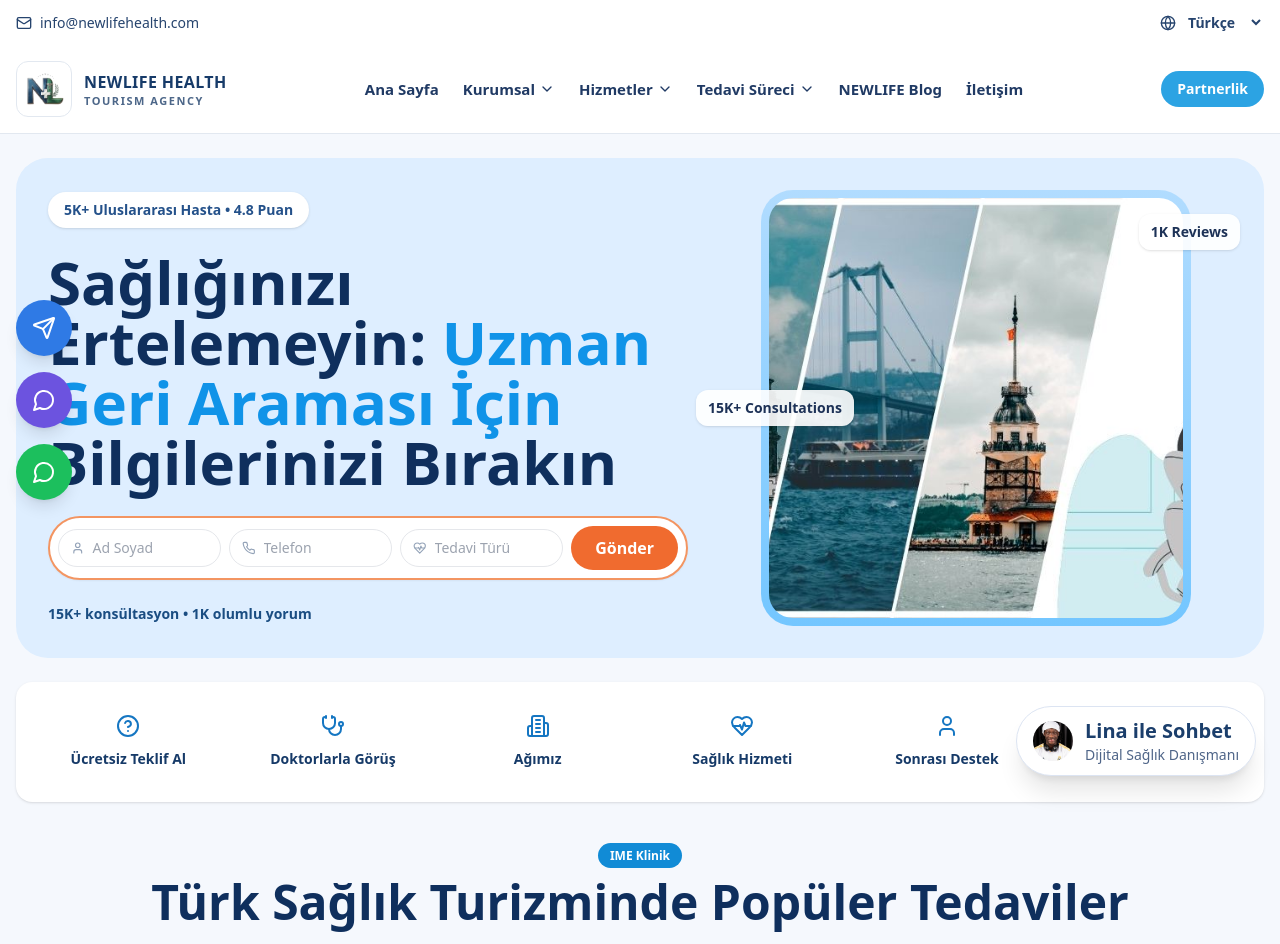
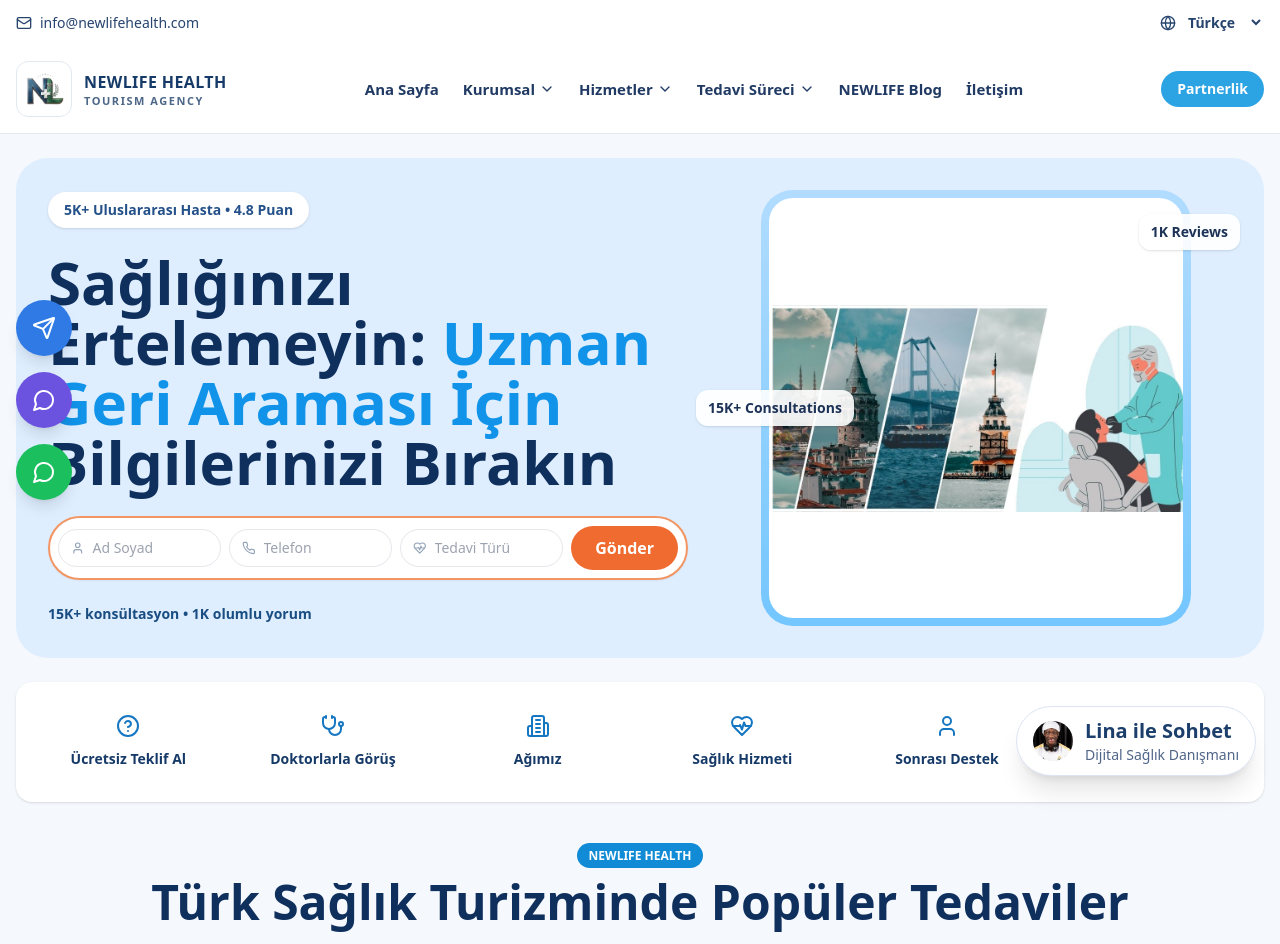
Before and after one commit to ibrahimtkmz/newlifehealth, a Next.js app: page / in a window 1280 px wide. Shown: the top 944 px of the page. Built offline with nearby package versions, Linux system fonts and the light colour scheme; grey boxes are pictures that could not be loaded.

Commit message:
Update homepage branding and hero image fit

```diff
--- a/app/page.jsx
+++ b/app/page.jsx
@@ -40,7 +40,7 @@ const content = {
     send: "Gönder",
     sent: "Gönderildi",
     quickActions: ["Ücretsiz Teklif Al", "Doktorlarla Görüş", "Ağımız", "Sağlık Hizmeti", "Sonrası Destek", "Check-Up"],
-    treatmentTag: "IME Klinik",
+    treatmentTag: "NEWLIFE HEALTH",
     treatmentTitle: "Türk Sağlık Turizminde Popüler Tedaviler",
     treatments: [
       "Yüz & Boyun Germe",
@@ -123,7 +123,7 @@ const content = {
     send: "Send",
     sent: "Sent",
     quickActions: ["Get a Free Quote", "Talk to Doctors", "Our Network", "Healthcare", "Aftercare Help", "Health Check-Up"],
-    treatmentTag: "IME Clinic",
+    treatmentTag: "NEWLIFE HEALTH",
     treatmentTitle: "Popular Treatments in Turkish Health Tourism",
     treatments: ["Face & Neck Lift", "Liposuction", "Brazilian Butt Lift", "Hollywood Smile", "Dental Implants", "Eye Laser & Smart Lens", "Blepharoplasty", "Hair Transplant"],
     infoBanner:
@@ -197,7 +197,7 @@ const content = {
     send: "Отправить",
     sent: "Отправлено",
     quickActions: ["Получить расчет", "Связь с врачом", "Наша сеть", "Медуслуги", "Поддержка", "Check-Up"],
-    treatmentTag: "IME Клиника",
+    treatmentTag: "NEWLIFE HEALTH",
     treatmentTitle: "Популярные направления лечения в Турции",
     treatments: ["Подтяжка лица и шеи", "Липосакция", "BBL", "Голливудская улыбка", "Дентальные импланты", "Лазер и умные линзы", "Блефаропластика", "Пересадка волос"],
     infoBanner:
@@ -390,7 +390,7 @@ export default function HomePage() {
             <div className="absolute -left-6 top-1/2 z-10 -translate-y-1/2 rounded-xl bg-white/90 px-3 py-2 text-sm font-semibold shadow">15K+ Consultations</div>
             <div className="absolute -right-2 top-6 z-10 rounded-xl bg-white/90 px-3 py-2 text-sm font-semibold shadow">1K Reviews</div>
             <div className="mx-auto max-w-[430px] overflow-hidden rounded-[2rem] bg-gradient-to-b from-[#b1dcff] to-[#73c6ff] p-2">
-              <Image src="/slide.jpg" alt="Doctor consultation visual" width={520} height={640} className="h-[420px] w-full rounded-[1.5rem] object-cover object-center" />
+              <Image src="/slide.jpg" alt="Doctor consultation visual" width={520} height={640} className="h-[420px] w-full rounded-[1.5rem] bg-white object-contain object-center" />
             </div>
           </div>
         </div>
@@ -525,7 +525,7 @@ export default function HomePage() {
               <Phone className="h-5 w-5" /> {t.ctaPhone}
             </p>
             <p className="flex items-center gap-2 text-lg font-semibold">
-              <Mail className="h-5 w-5" /> info@imeclinic.com
+              <Mail className="h-5 w-5" /> info@newlifehealth.com
             </p>
           </div>
         </div>
@@ -534,9 +534,9 @@ export default function HomePage() {
       <footer className="border-t bg-[#eaf2fc]">
         <div className="mx-auto grid w-full max-w-[1280px] gap-8 px-4 py-10 md:grid-cols-[1.2fr_1fr_1fr]">
           <div>
-            <Image src="/logo.png" alt="IME Clinic Logo" width={160} height={48} className="mb-3 h-12 w-auto object-contain" />
+            <Image src="/logo.png" alt="NEWLIFE HEALTH Logo" width={160} height={48} className="mb-3 h-12 w-auto object-contain" />
             <p className="max-w-[420px] text-sm leading-relaxed text-[#3d5f89]">
-              IME Clinic is a registered medical travel and treatment coordination brand operating with authorized healthcare institutions in Turkey.
+              NEWLIFE HEALTH is a registered medical travel and treatment coordination brand operating with authorized healthcare institutions in Turkey.
             </p>
           </div>
           <div>
@@ -546,10 +546,10 @@ export default function HomePage() {
           <div>
             <h4 className="mb-2 font-bold text-[#173b69]">Connect With Us</h4>
             <p className="text-sm text-[#3d5f89]">Ataköy 7-8-9-10 Kısım Mah. Çobançeşme E5 Yan Yol Cad.</p>
-            <p className="mt-2 text-sm font-semibold text-[#173b69]">info@imeclinic.com</p>
+            <p className="mt-2 text-sm font-semibold text-[#173b69]">info@newlifehealth.com</p>
           </div>
         </div>
-        <div className="border-t px-4 py-4 text-center text-sm text-[#4b678c]">Copyright © 2026 IME Hayat Sağlık Turizmi A.Ş</div>
+        <div className="border-t px-4 py-4 text-center text-sm text-[#4b678c]">Copyright © 2026 NEWLIFE HEALTH Sağlık Turizmi A.Ş</div>
       </footer>
 
       <button
```
